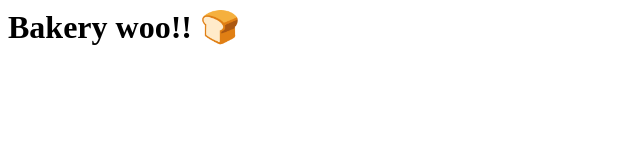
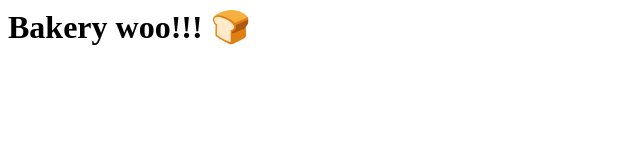
Before and after one commit to chrismaree/bakery, a plain HTML site: page index.html in a window 1280 px wide. Shown: the full height of the page, 0-640 px from the left. Drawn offline with Linux system fonts and the light colour scheme.

Commit message:
added forced merge conflict

```diff
--- a/index.html
+++ b/index.html
@@ -1,3 +1,3 @@
 <html>
-    <h1>Bakery woo!! 🍞</h1>
+    <h1>Bakery woo!!! 🍞</h1>
 </html>
```
